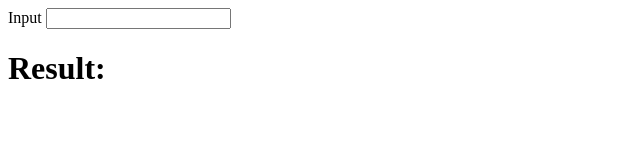
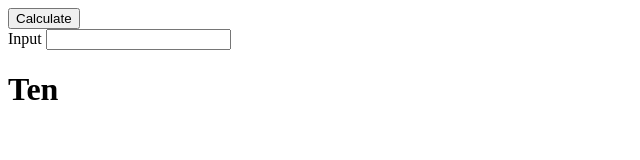
Before and after one commit to SHUBV92/Algorithms, a plain HTML site: page index.html in a window 1280 px wide. Shown: the whole page, without its empty margins (0-640 px from the left). Drawn offline with Linux system fonts and the light colour scheme.

Commit message:
Added Index.html

```diff
--- a/index.html
+++ b/index.html
@@ -1,10 +1,14 @@
-<htm>
+<html>
   <head>
     <title>
       Calculator
     </title>
   </head>
   <body>
+    <button onClick="calculate()">
+      Calculate
+    </button>
+
     <form>
       <label>Input</label>
       <input
@@ -15,9 +19,9 @@
       />
     </form>
 
-    <div>
-        <h1 id="result">Result: </h1>
-    </div>
+    <!-- <div> -->
+      <h1 id="result">Result:</h1>
+    <!-- </div> -->
   </body>
   <script src="numberCalculator.js"></script>
-</htm>
+</html>
--- a/numberCalculator.js
+++ b/numberCalculator.js
@@ -29,19 +29,25 @@ numbers = [
   }
 ];
 
-const calculate = number => {
+
+
+const calculate = () => {
   //     numbers.filter()
   //     if (number ===  numbers[i].) {
   //     return number[i]
   //   }
 
-  let result = document.getElementById("result");
+  let result =
+  numbers[0].name
+  document.getElementById("result").innerHTML = numbers[0].name;
   console.log(result);
-  let result = 0;
-  // numbers[0].name
+
+
 
   return numbers;
 };
 
+
+
 console.log(calculate(1000));
 console.log("Number: ", numbers[0].name);
```
Lines whose indentation alone changed are shown as unchanged.
